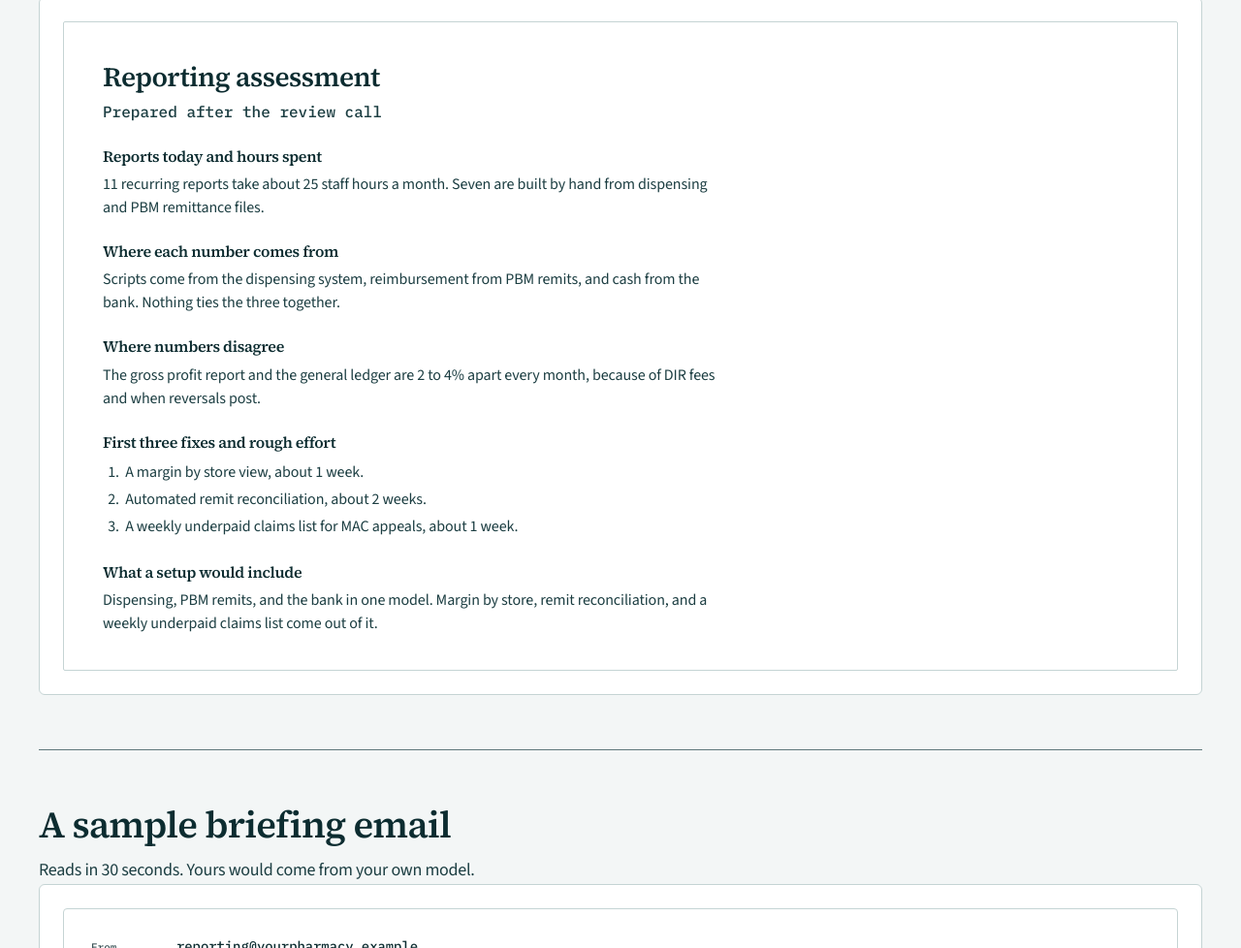
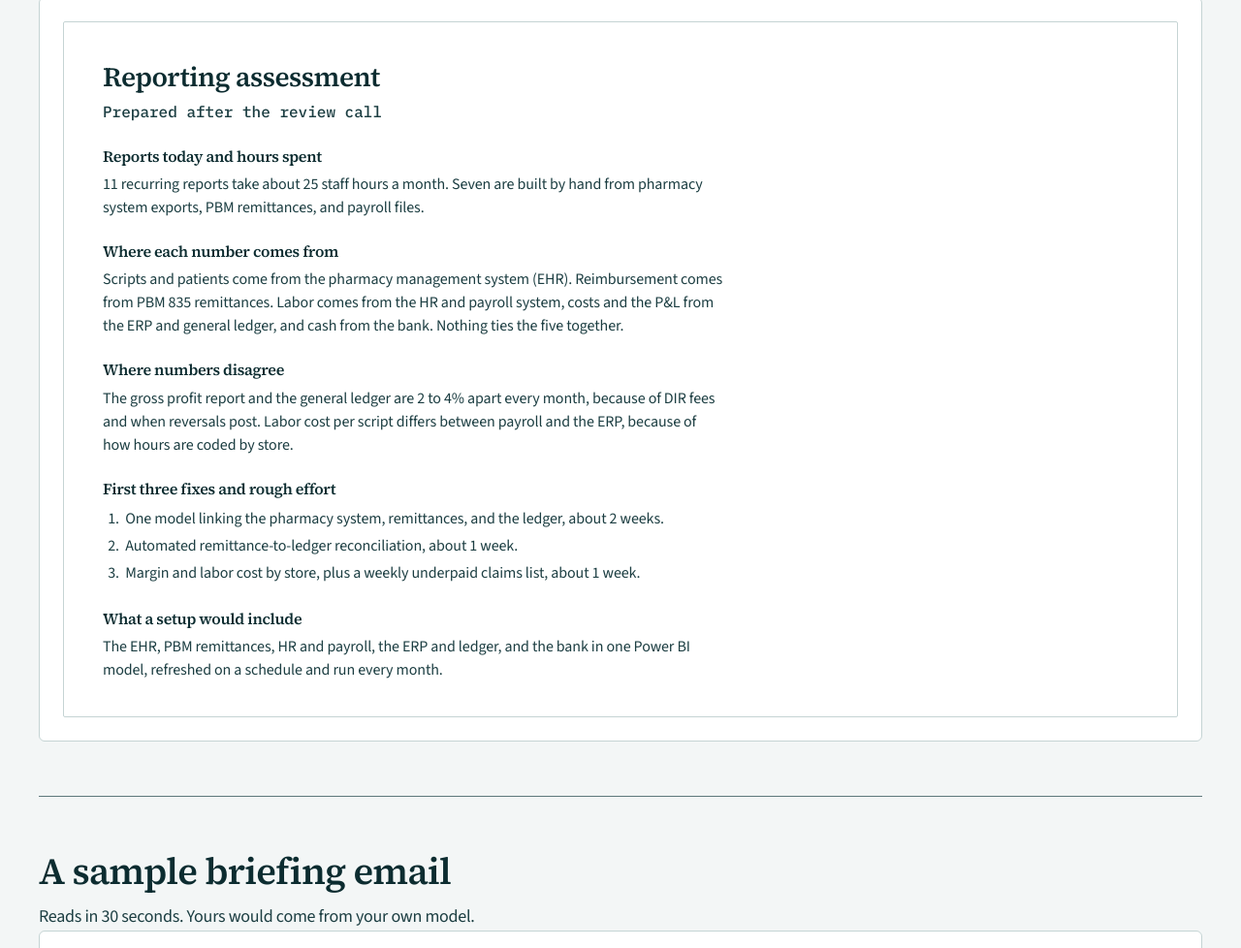
Before and after one commit to pedrodahdah1/ddhconsulting.com, a plain HTML site: page samples.html in a window 1280 px wide. Shown: the part 3450-4428 px from the top of the page at 97% size. Drawn offline with Linux system fonts and the light colour scheme.

Commit message:
Revise the written assessment sample for the pharmacy sources.
Name the EHR, PBM 835 remittances, payroll, ERP, and bank, and update the three fixes and the setup line.

Co-authored-by: deadpool <pedrodahdah1@users.noreply.github.com>

```diff
--- a/samples.html
+++ b/samples.html
@@ -367,19 +367,19 @@
             <h3 id="assess-title">Reporting assessment</h3>
             <p class="doc-kicker">Prepared after the review call</p>
             <h4>Reports today and hours spent</h4>
-            <p>11 recurring reports take about 25 staff hours a month. Seven are built by hand from dispensing and PBM remittance files.</p>
+            <p>11 recurring reports take about 25 staff hours a month. Seven are built by hand from pharmacy system exports, PBM remittances, and payroll files.</p>
             <h4>Where each number comes from</h4>
-            <p>Scripts come from the dispensing system, reimbursement from PBM remits, and cash from the bank. Nothing ties the three together.</p>
+            <p>Scripts and patients come from the pharmacy management system (EHR). Reimbursement comes from PBM 835 remittances. Labor comes from the HR and payroll system, costs and the P&amp;L from the ERP and general ledger, and cash from the bank. Nothing ties the five together.</p>
             <h4>Where numbers disagree</h4>
-            <p>The gross profit report and the general ledger are 2 to 4% apart every month, because of DIR fees and when reversals post.</p>
+            <p>The gross profit report and the general ledger are 2 to 4% apart every month, because of DIR fees and when reversals post. Labor cost per script differs between payroll and the ERP, because of how hours are coded by store.</p>
             <h4>First three fixes and rough effort</h4>
             <ol>
-              <li>A margin by store view, about 1 week.</li>
-              <li>Automated remit reconciliation, about 2 weeks.</li>
-              <li>A weekly underpaid claims list for MAC appeals, about 1 week.</li>
+              <li>One model linking the pharmacy system, remittances, and the ledger, about 2 weeks.</li>
+              <li>Automated remittance-to-ledger reconciliation, about 1 week.</li>
+              <li>Margin and labor cost by store, plus a weekly underpaid claims list, about 1 week.</li>
             </ol>
             <h4>What a setup would include</h4>
-            <p>Dispensing, PBM remits, and the bank in one model. Margin by store, remit reconciliation, and a weekly underpaid claims list come out of it.</p>
+            <p>The EHR, PBM remittances, HR and payroll, the ERP and ledger, and the bank in one Power BI model, refreshed on a schedule and run every month.</p>
           </article>
         </div>
       </section>
```
